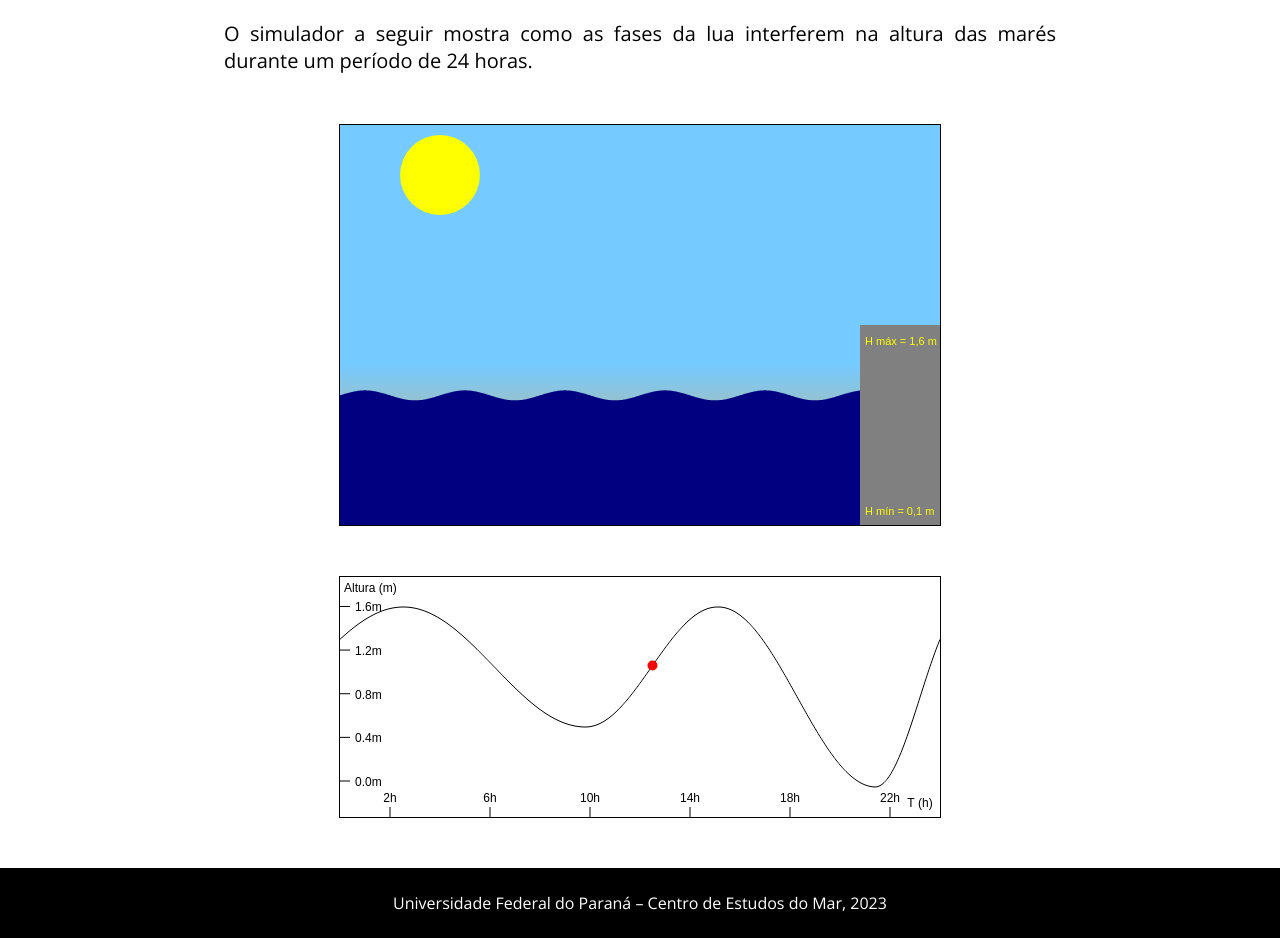
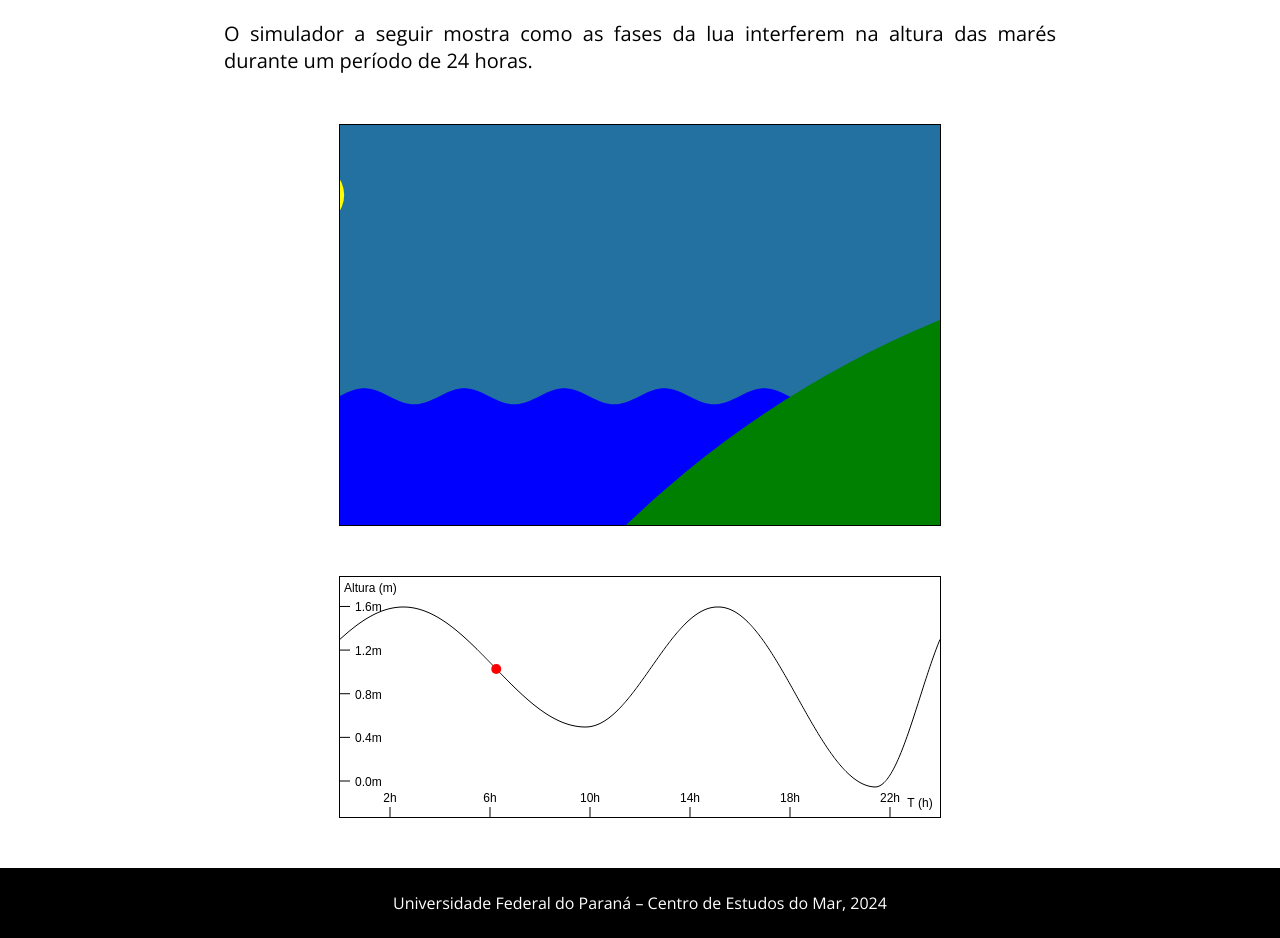
Before and after one commit to vgiebeluka/vgiebeluka.github.io, a plain HTML site: page gravitacao.html in a window 1280 px wide. Shown: the part 4400-5338 px from the top of the page. Drawn offline with nearby package versions, Linux system fonts and the light colour scheme; files whose address does not match are found by name.

Commit message:
Simulacao mares finalizada

```diff
--- a/gravitacao.html
+++ b/gravitacao.html
@@ -222,14 +222,17 @@
           var cnv = document.getElementById("cnv");
           var pincel = cnv.getContext("2d");
 
-          let cor = "yellow"; // Cor do círculo amarelo
-          let cor2 = "skyblue"; // Cor do círculo azul celeste
-          let x = 100; // Posição inicial do círculo amarelo
+          let cor = "white"; // Cor do círculo Sol/Lua
+          let x = cnv.width / 2; // Posição inicial Sol/Lua
 
           let targetWheight = 60; // Altura alvo do círculo azul celeste
           let currentWheight = 60; // Altura atual do círculo azul celeste
 
-
+          let y0 = 8;
+          let k = (2 * Math.PI) / 100;
+          let w = 2 * Math.PI * 2;
+          let zz = 10;
+          let zzt = 0.004;
 
           function drawElements() {
             // Limpa o canvas
@@ -239,15 +242,14 @@
             pincel.setTransform(1, 0, 0, 1, 0, 0);
 
             // Desenha elementos estáticos
-            pincel.fillStyle = "grey";
-            pincel.fillRect(520, 200, 100, 400);
+            /*
 
             pincel.font = "11px Arial";
             pincel.fillStyle = "yellow";
             pincel.fillText("H máx = 1,6 m", 525, 220);
             //pincel.fillText("máx", 525, 245);
             pincel.fillText("H mín = 0,1 m  ", 525, 390);
-            //pincel.fillText("mín", 525, 390);
+            //pincel.fillText("mín", 525, 390); */
 
             // Ajuste para garantir que currentWheight não ultrapasse os limites do canvas
             let maxAllowedHeight = cnv.height; // Altura máxima do canvas
@@ -263,8 +265,18 @@
             pincel.setTransform(1, 0, 0, -1, 0, cnv.height);
 
             // Desenha o sol
+
+            let solX = calculateSunPosition(t);
+
+            // Define a cor do sol baseado na hora do dia
+            if (t >= 6 && t < 18) {
+              cor = "yellow"; // Dia
+            } else {
+              cor = "white"; // Noite
+            }
+
             pincel.beginPath();
-            pincel.arc(x, 350, 40, 0, 2 * Math.PI, 0);
+            pincel.arc(solX, 330, 30, 0, 2 * Math.PI, 0);
             pincel.fillStyle = cor;
             pincel.fill();
 
@@ -276,37 +288,51 @@
 
             //onda
 
-            let y0 = 5;
-      let k = 2 * Math.PI / 100;
-      let w = 2 * Math.PI * 2;
-      let t = 0;
-      let dt = 0.01;
-
             function passo() {
               pincel.clearRect(0, 0, 520, currentWheight);
 
               pincel.beginPath();
-        for (let x = 0; x <= 520; x++) {
-          let y = currentWheight + y0 * Math.sin(k * x - w * t);
+              for (let x = 0; x <= 600; x++) {
+                let y = currentWheight + y0 * Math.sin(k * x - w * zz);
                 pincel.lineTo(x, y);
               }
-        pincel.lineTo(520, 0);
+              pincel.lineTo(600, 0);
               pincel.lineTo(0, 0);
-        pincel.closePath()
+              pincel.closePath();
 
-        pincel.fillStyle = "navy";
+              pincel.fillStyle = "blue";
               pincel.fill();
 
+              zz = zz + zzt;
+            }
+            passo();
 
-        t = t + dt;
-
-
-
+            pincel.fillStyle = "green";
+            pincel.beginPath();
+            pincel.arc(980, -720, 1000, Math.PI, 1.5 * Math.PI, true);
+            pincel.lineTo(600, 0);
+            pincel.closePath();
+            pincel.fill();
           }
 
-      passo();
+          function calculateSunPosition(t) {
+            // Definir limites estendidos
+            let maxX = cnv.width + 40; // Estender além da borda direita
+            let minX = -40; // Estender além da borda esquerda
+
+            // Calcular a posição do sol com base no tempo (t)
+            // Começar no meio quando t = 0
+            let sunPosition = cnv.width / 2 + ((t % 12) / 12) * (maxX - minX);
+
+            // Ajustar para fazer o sol loopar suavemente
+            if (sunPosition > maxX) {
+              sunPosition -= maxX - minX;
+            } else if (sunPosition < minX) {
+              sunPosition += maxX - minX;
             }
 
+            return sunPosition;
+          }
 
           var graphCnv = document.getElementById("graph");
           var graphPincel = graphCnv.getContext("2d");
@@ -351,7 +377,7 @@
             graphPincel.fillStyle = "red";
             graphPincel.fill();
 
-            // Atualiza a posição do círculo azul celeste com base na curva do gráfico
+            // Atualiza a posição do círculo com base na curva do gráfico
             currentWheight = circleY - yOffset; // Atualiza currentWheight para coincidir com circleY sem o yOffset
 
             // Desenha as legendas no canvas principal
@@ -401,7 +427,64 @@
           let lastFrameTime = performance.now();
           let smoothingFactor = 0.9;
 
-          // MUDAR CEU AQUI
+          // Função para mudar a cor do fundo do canvas que representa o céu
+
+          function updateGradient(t) {
+            let gradient1 = [0, 249, 255]; // Cor do dia (laranja)
+            let gradient2 = [46, 68, 130]; // Cor da noite (azul)
+
+            let diaInicio = 7;
+            let diaFim = 18;
+
+            if (t >= 24) {
+              t -= 24;
+            }
+
+            let r, g, b;
+            if (t >= diaInicio && t < diaFim) {
+              r = gradient1[0];
+              g = gradient1[1];
+              b = gradient1[2];
+            } else if (
+              (t >= diaFim && t < diaFim + 1) ||
+              (t >= diaInicio - 1 && t < diaInicio) ||
+              (t >= 6 && t < 8) ||
+              (t >= 17 && t < 19)
+            ) {
+              let blendFactor;
+              if (t >= diaFim) {
+                blendFactor = (t - diaFim) / 1;
+              } else if (t >= diaInicio - 1) {
+                blendFactor = 1 - (t - (diaInicio - 1));
+              } else if (t >= 6 && t < 7) {
+                blendFactor = 1 - (t - 6);
+              } else if (t >= 7 && t < 8) {
+                blendFactor = t - 7;
+              } else if (t >= 17 && t < 18) {
+                blendFactor = 1 - (t - 17);
+              } else if (t >= 18 && t < 19) {
+                blendFactor = t - 18;
+              }
+
+              r = Math.round(
+                gradient1[0] * (1 - blendFactor) + gradient2[0] * blendFactor
+              );
+              g = Math.round(
+                gradient1[1] * (1 - blendFactor) + gradient2[1] * blendFactor
+              );
+              b = Math.round(
+                gradient1[2] * (1 - blendFactor) + gradient2[2] * blendFactor
+              );
+            } else {
+              r = gradient2[0];
+              g = gradient2[1];
+              b = gradient2[2];
+            }
+
+            document.getElementById(
+              "cnv"
+            ).style.background = `rgb(${r}, ${g}, ${b})`;
+          }
 
           function changeValues() {
             let now = performance.now();
@@ -411,18 +494,19 @@
 
             lastFrameTime = now;
 
-            t += dt * 0.5;
+            t += dt * 0.25;
 
             if (t >= 24) {
               t -= 24;
             }
           }
 
-          // Função para executar o loop de animação
+          // Função para executar os loops da animação
           function runLoop() {
             setInterval(() => {
               changeValues();
-              drawElements(); // Redesenha os elementos estáticos e dinâmicos
+              drawElements();
+              updateGradient(t);
             }, 10); // Ajuste o tempo conforme necessário
           }
 
@@ -433,7 +517,7 @@
 
     <!--RODAPÉ-->
     <footer>
-      <p>Universidade Federal do Paraná – Centro de Estudos do Mar, 2023</p>
+      <p>Universidade Federal do Paraná – Centro de Estudos do Mar, 2024</p>
     </footer>
   </body>
 </html>
```
Lines whose indentation alone changed are shown as unchanged.
